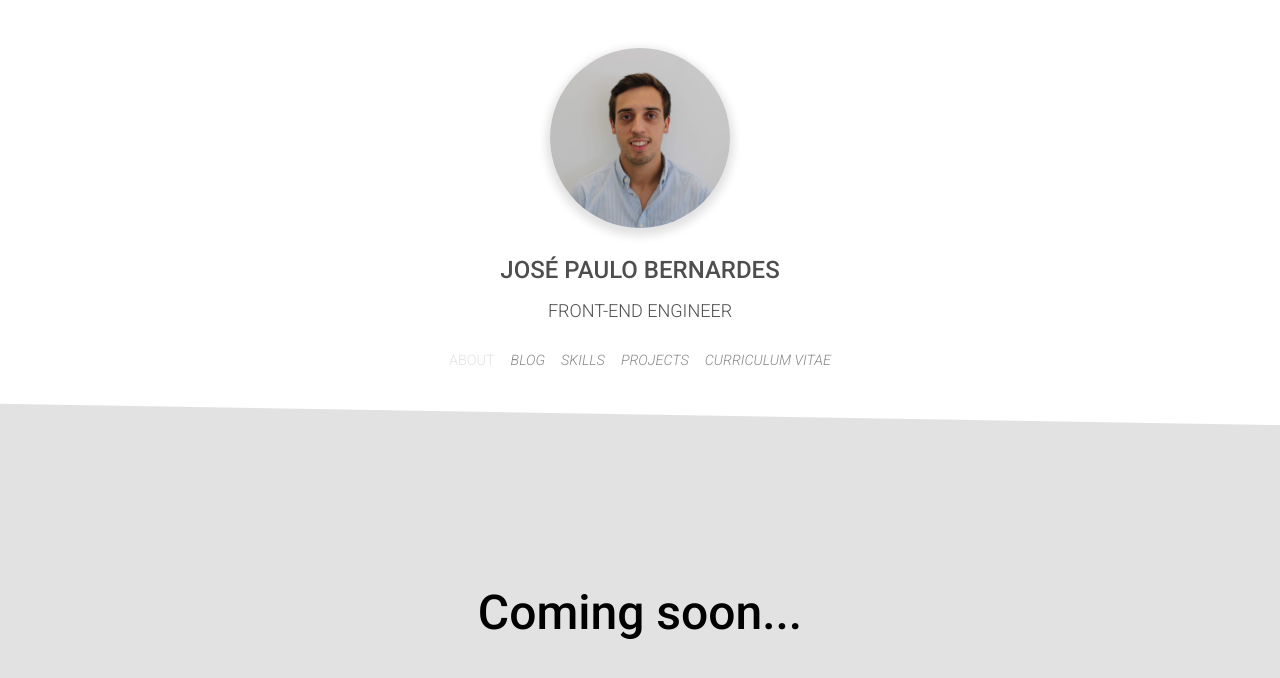
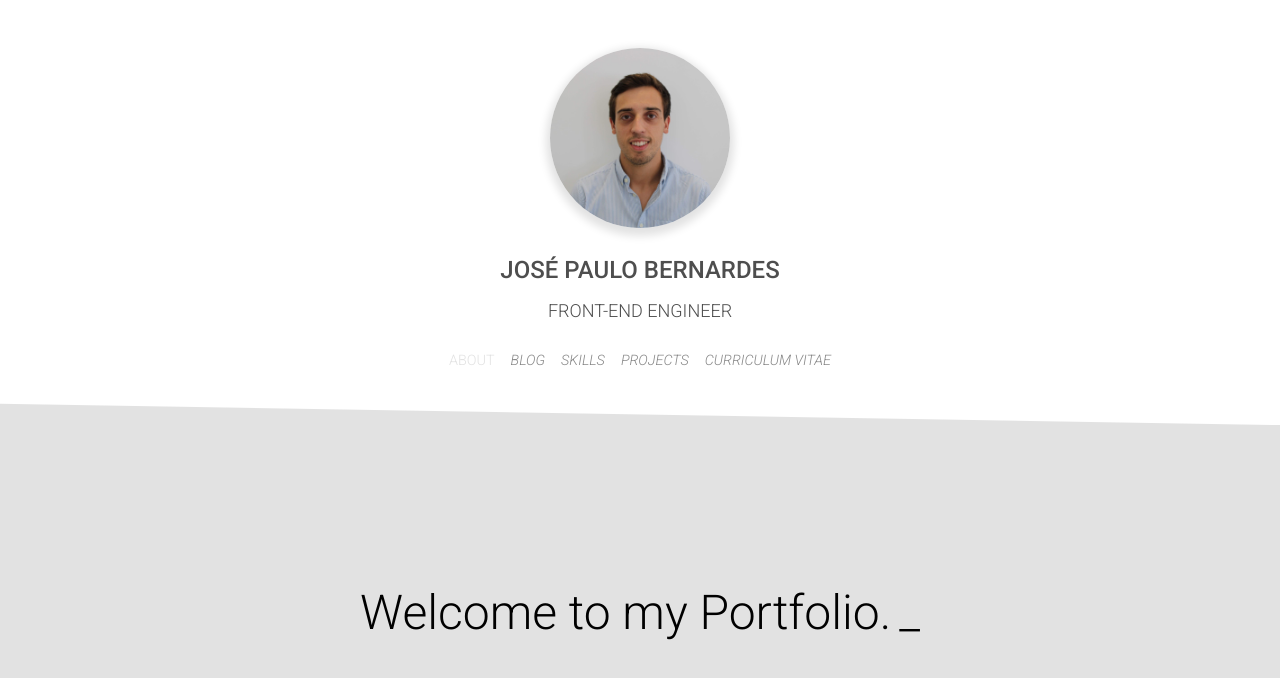
Before and after one commit to joseabernardes/personal-app, an Angular app: page /home in a window 1280 px wide. Shown: the top 678 px of the page. Built offline with nearby package versions, Linux system fonts and the light colour scheme.

Commit message:
feat-3: Add welcome label to Main page

```diff
--- a/src/app/home/pages/main/main.component.html
+++ b/src/app/home/pages/main/main.component.html
@@ -6,4 +6,6 @@
   ~ **************************************************************************
   -->
 
-<h1>Coming soon...</h1>
+<h2 appConsoleTextAnimation="Welcome to my Portfolio."
+    [speed]="60"
+></h2>
--- a/src/app/home/pages/main/main.component.scss
+++ b/src/app/home/pages/main/main.component.scss
@@ -10,9 +10,14 @@
     display: flex;
     flex-direction: column;
     align-items: center;
+    padding: 0 3rem;
     justify-content: center;
+    text-align: center;
 }
 
-h1 {
+h2 {
     font-size: 3rem;
+    min-height: 3rem;
+    line-height: 1;
+    margin: 0;
 }
```
